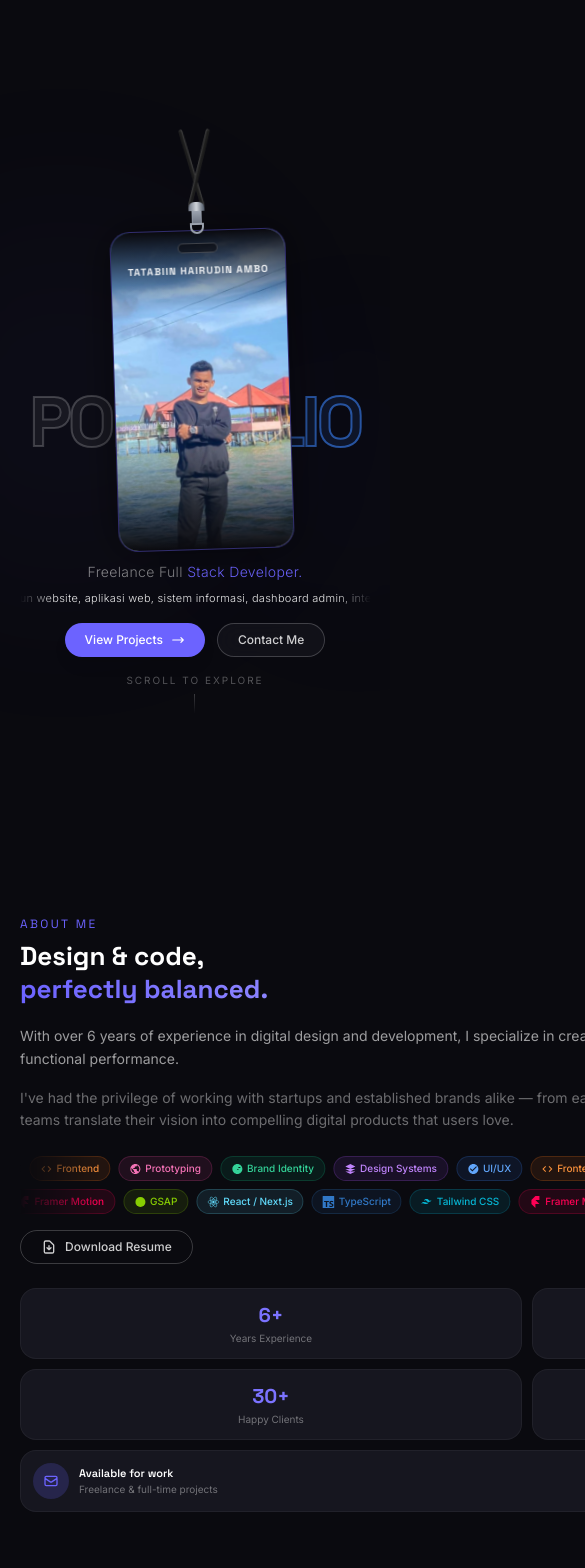
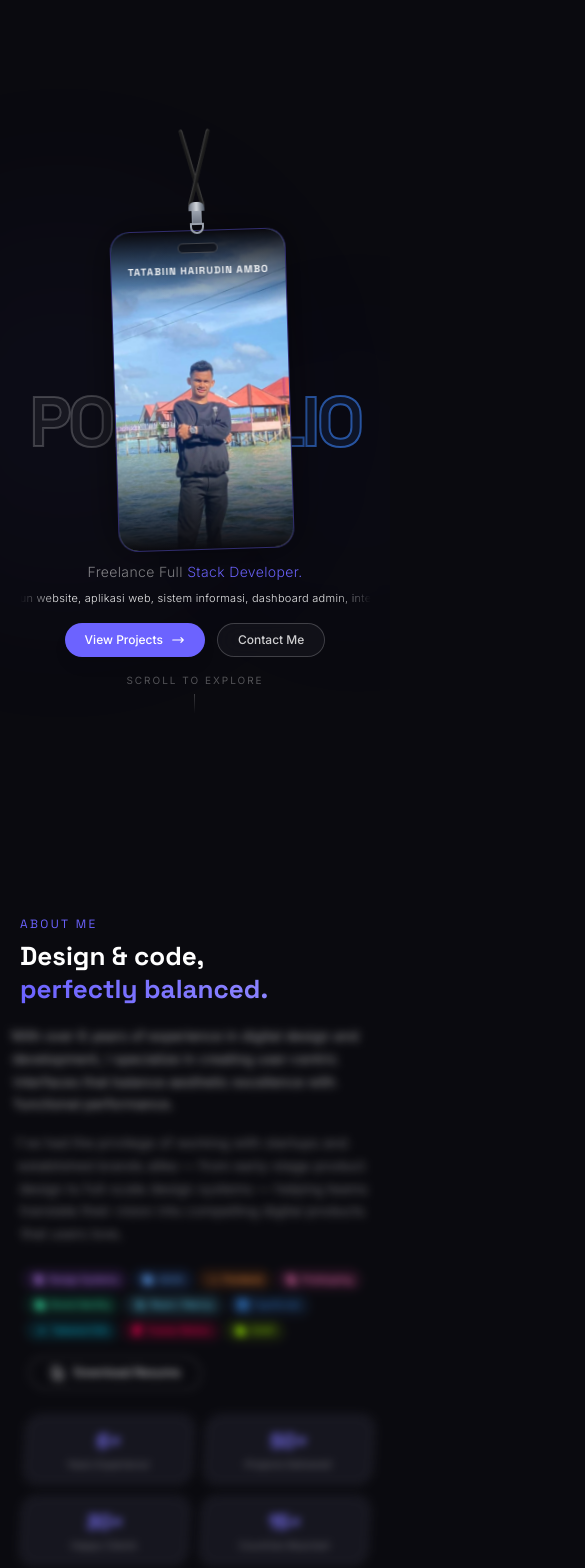
Before and after one commit to tatabiinhairudinambo/portfoliopro, a React (Vite) app: page / in a window 390 px wide. Shown: the top 1568 px of the page, 585 px wide, since content can reach past the window. Built offline with nearby package versions, Linux system fonts and the light colour scheme.

Commit message:
Fix About section mobile responsiveness: container height, hide marquee, reduce animations

```diff
--- a/src/components/About.jsx
+++ b/src/components/About.jsx
@@ -1,3 +1,4 @@
+import { useState, useEffect } from 'react'
 import { motion } from 'framer-motion'
 
 const stagger = {
@@ -35,6 +36,24 @@ const fromRight = {
     skewX: 0,
     filter: 'blur(0px)',
     transition: { duration: 0.9, ease: [0.25, 0.1, 0.25, 1] },
+  },
+}
+
+const mobileFromLeft = {
+  hidden: { opacity: 0, x: -20, transition: { duration: 0.5 } },
+  visible: {
+    opacity: 1,
+    x: 0,
+    transition: { duration: 0.7, ease: [0.25, 0.1, 0.25, 1] },
+  },
+}
+
+const mobileFromRight = {
+  hidden: { opacity: 0, x: 20, transition: { duration: 0.5 } },
+  visible: {
+    opacity: 1,
+    x: 0,
+    transition: { duration: 0.7, ease: [0.25, 0.1, 0.25, 1] },
   },
 }
 
@@ -77,6 +96,18 @@ const row2Tags = [
 ]
 
 export default function About({ active }) {
+  const [isMobile, setIsMobile] = useState(false)
+
+  useEffect(() => {
+    const check = () => setIsMobile(window.innerWidth < 768)
+    check()
+    window.addEventListener('resize', check)
+    return () => window.removeEventListener('resize', check)
+  }, [])
+
+  const leftAnim = isMobile ? mobileFromLeft : fromLeft
+  const rightAnim = isMobile ? mobileFromRight : fromRight
+
   return (
     <section id="about" className="section-panel">
       <motion.div
@@ -93,7 +124,7 @@ export default function About({ active }) {
         </motion.h2>
 
         <div className="grid md:grid-cols-2 gap-6 md:gap-12 lg:gap-16">
-          <motion.div variants={fromLeft} className="space-y-4 md:space-y-5">
+          <motion.div variants={leftAnim} className="space-y-4 md:space-y-5">
             <p className="text-white/60 text-sm md:text-lg leading-relaxed">
               With over 6 years of experience in digital design and development,
               I specialize in creating user-centric interfaces that balance aesthetic
@@ -105,15 +136,25 @@ export default function About({ active }) {
               helping teams translate their vision into compelling digital products
               that users love.
             </p>
-            <div className="pt-2 space-y-2 overflow-hidden">
+            <div className="md:hidden pt-2">
+              <div className="flex flex-wrap gap-1.5">
+                {[...row1Tags, ...row2Tags].map((tag, i) => (
+                  <span key={`mob-${i}`} className={`inline-flex items-center gap-1 px-2 py-0.5 text-[9px] font-medium border rounded-full whitespace-nowrap ${tag.color}`}>
+                    {tag.icon}
+                    {tag.label}
+                  </span>
+                ))}
+              </div>
+            </div>
+            <div className="hidden md:block pt-2 space-y-2 overflow-hidden">
               <div className="overflow-hidden [mask-image:linear-gradient(to_right,transparent,black_8%,black_92%,transparent)]">
                 <motion.div
-                  className="flex gap-2 md:gap-3 w-max"
+                  className="flex gap-3 w-max"
                   animate={{ x: ['0%', '-50%'] }}
                   transition={{ repeat: Infinity, duration: 18, ease: 'linear' }}
                 >
                   {[...row1Tags, ...row1Tags].map((tag, i) => (
-                    <span key={`r1-${i}`} className={`inline-flex items-center gap-1 md:gap-1.5 px-2.5 md:px-4 py-1 md:py-2 text-[10px] md:text-xs font-medium border rounded-full whitespace-nowrap ${tag.color}`}>
+                    <span key={`r1-${i}`} className={`inline-flex items-center gap-1.5 px-4 py-2 text-xs font-medium border rounded-full whitespace-nowrap ${tag.color}`}>
                       {tag.icon}
                       {tag.label}
                     </span>
@@ -122,12 +163,12 @@ export default function About({ active }) {
               </div>
               <div className="overflow-hidden [mask-image:linear-gradient(to_right,transparent,black_8%,black_92%,transparent)]">
                 <motion.div
-                  className="flex gap-2 md:gap-3 w-max"
+                  className="flex gap-3 w-max"
                   animate={{ x: ['-50%', '0%'] }}
                   transition={{ repeat: Infinity, duration: 20, ease: 'linear' }}
                 >
                   {[...row2Tags, ...row2Tags].map((tag, i) => (
-                    <span key={`r2-${i}`} className={`inline-flex items-center gap-1 md:gap-1.5 px-2.5 md:px-4 py-1 md:py-2 text-[10px] md:text-xs font-medium border rounded-full whitespace-nowrap ${tag.color}`}>
+                    <span key={`r2-${i}`} className={`inline-flex items-center gap-1.5 px-4 py-2 text-xs font-medium border rounded-full whitespace-nowrap ${tag.color}`}>
                       {tag.icon}
                       {tag.label}
                     </span>
@@ -143,7 +184,7 @@ export default function About({ active }) {
             </a>
           </motion.div>
 
-          <motion.div variants={fromRight} className="grid grid-cols-2 gap-2.5 md:gap-4">
+          <motion.div variants={rightAnim} className="grid grid-cols-2 gap-2.5 md:gap-4">
             {stats.map((stat, i) => (
               <motion.div
                 key={i}
--- a/src/index.css
+++ b/src/index.css
@@ -88,10 +88,11 @@
     width: 100%;
     height: auto;
     min-height: 100svh;
-    overflow-y: visible;
+    overflow-y: auto;
   }
 
   .container-custom {
+    height: auto;
     padding-left: 1.25rem;
     padding-right: 1.25rem;
     padding-top: 4.5rem;
```
